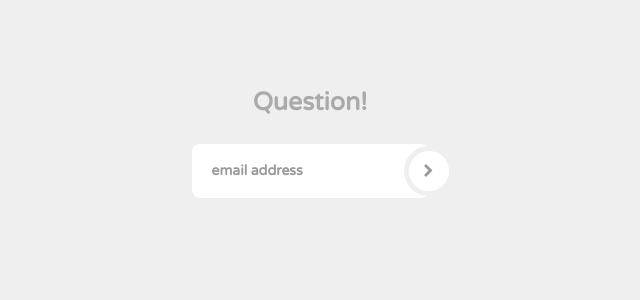
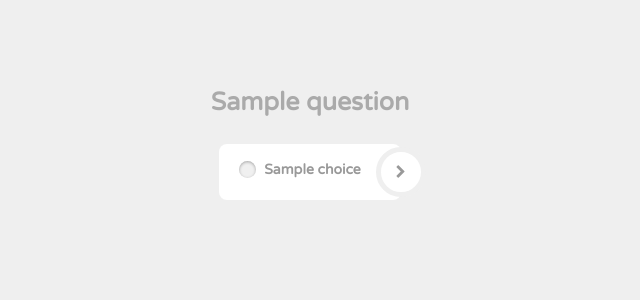
Before and after one commit to siracoj/SurveySumo, a Django app: template survey_sumo/survey_sumo/templates/question.html in a window 1280 px wide. Shown: the top 300 px of the page, without its empty margins (330-970 px from the left). Run offline with Django 3.2, Linux system fonts and the light colour scheme; the template is opened without the code that fills it: most values are stand-ins (such as "Sample title", 1, 10 or a date in 2020); data that the repository does not hold is empty; some libraries are stand-ins or nearby versions.

Commit message:
Questions are now selected randomly and displayed to users

```diff
--- a/survey_sumo/survey/models.py
+++ b/survey_sumo/survey/models.py
@@ -3,6 +3,8 @@ from __future__ import unicode_literals
 from django.db import models
 from django.contrib.auth.models import User
 from jsonfield import JSONField
+from django.db.models.aggregates import Count
+from random import randint
 
 
 class Question(models.Model):
--- a/survey_sumo/survey_sumo/templates/question.html
+++ b/survey_sumo/survey_sumo/templates/question.html
@@ -4,17 +4,20 @@
 
 
   <div class="text-center" style="padding:50px 0">
-    <div class="logo">Question!</div>
+    <div class="logo">{{ question.question }}</div>
     <!-- Main Form -->
     <div class="login-form-1">
       <form id="forgot-password-form" class="text-left">
         <div class="login-form-main-message"></div>
         <div class="main-login-form">
           <div class="login-group">
-            <div class="form-group">
-              <label for="fp_email" class="sr-only">Email address</label>
-              <input type="text" class="form-control" id="fp_email" name="fp_email" placeholder="email address">
-            </div>
+            <div class="form-group login-group-checkbox">
+              {% for choice in question.choices %}
+                <input type="radio" class="" name="choice" id="{{ choice }}">
+                <label for="{{ choice }}">{{ choice }}</label>
+                <br>
+              {% endfor %}
+					</div>
           </div>
           <button type="submit" class="login-button"><i class="fa fa-chevron-right"></i></button>
         </div>
```
Also changed, not shown: survey_sumo/survey/views.py (+9 -1 lines), survey_sumo/survey_sumo/templates/survey_admin/question_add.html (indentation only).
